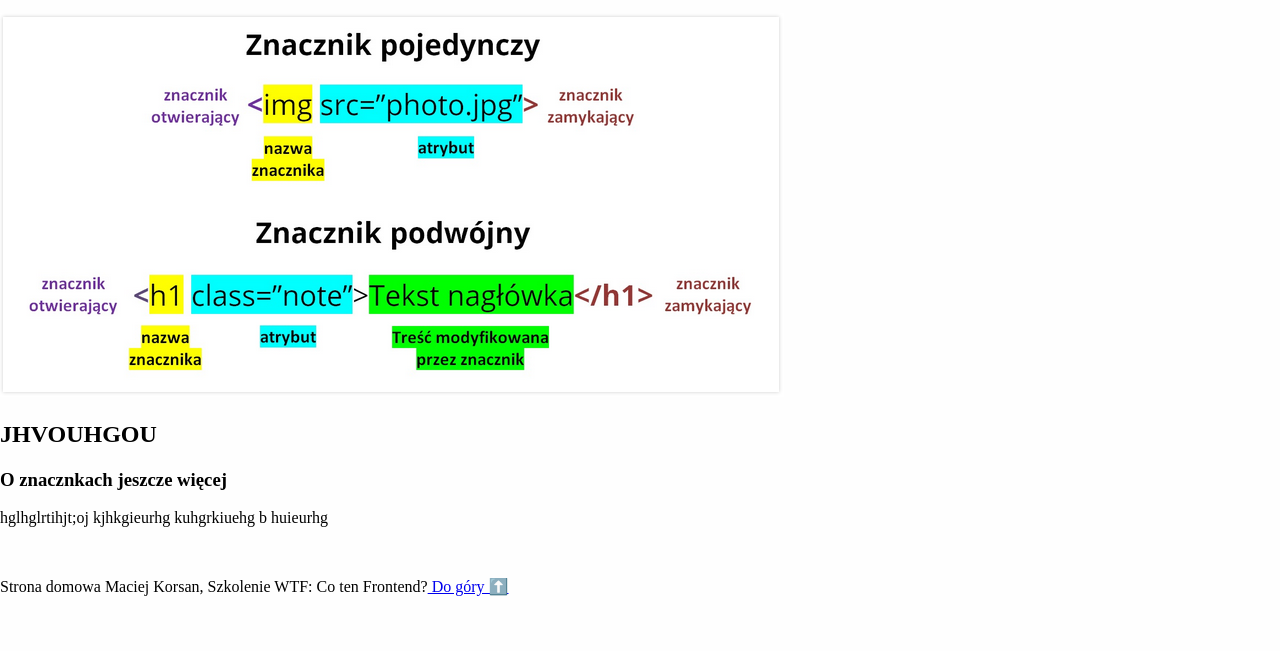
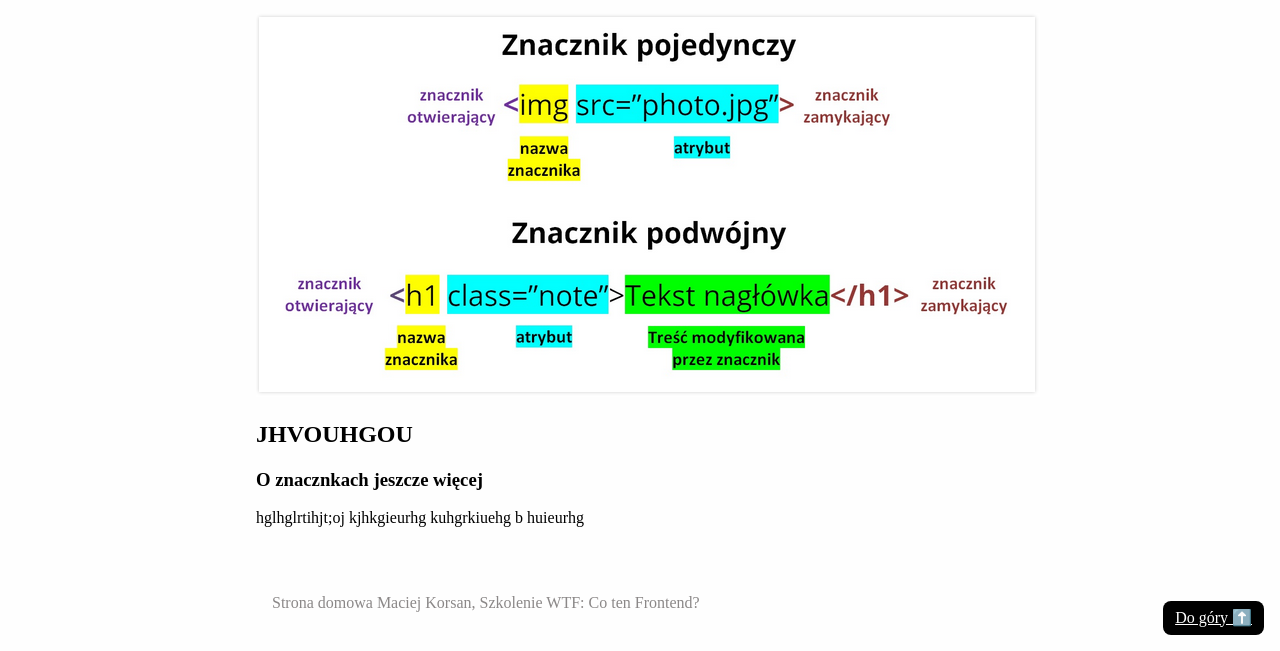
Before and after one commit to Joanna-Maleszyk-Radziun/homepage, a plain HTML site: page nauka-html2.html in a window 1280 px wide. Shown: the part 149-800 px from the top of the page. Drawn offline with Linux system fonts and the light colour scheme.

Commit message:
added BEM & text center position

```diff
--- a/main.js
+++ b/main.js
@@ -1,7 +1,5 @@
 const firstName = 'Maciek';
 const age = 35;
 
-console.log(firstName);
-console.log(age);
 
 console.log(`Nazywam się ${firstName} i mam ${age} lat`)
--- a/nauka-html2.html
+++ b/nauka-html2.html
@@ -39,9 +39,11 @@
 
     </main>
     <br>
-    <footer>
-        <p>Strona domowa Maciej Korsan, Szkolenie WTF: Co ten Frontend?<a href="#top"> Do góry ⬆️</a></p>
-    </footer>
+    <footer class="footer">
+		<p class="footer__content">Strona domowa Maciej Korsan, Szkolenie WTF: Co ten Frontend?
+			<a class="footer__top-link" href="#top"> Do góry ⬆️</a></p>
+	</footer>
+	<script src="main.js"></script>
 </body>
 
 </html>
--- a/style.css
+++ b/style.css
@@ -18,13 +18,32 @@ body {
     background: yellow;
 }
 
+main {
+    max-width: 768px;
+    margin: 0 auto;
+}
 
 .footer {
     padding: 16px;
+    max-width: 768px;
+    margin: 0 auto;
 }
+
 
 .footer__content {
     color: #8b8888;
+}
+
+
+.footer__top-link {
+    position: fixed;
+    bottom: 16px;
+    right: 16px;
+    color: white;
+    padding: 8px 12px;
+    background: black;
+    display: block;
+    border-radius: 8px;
 }
 
 .header {
```
Also changed, not shown: index.html (+1 -1 lines), nauka-html.html (+4 -2 lines).
